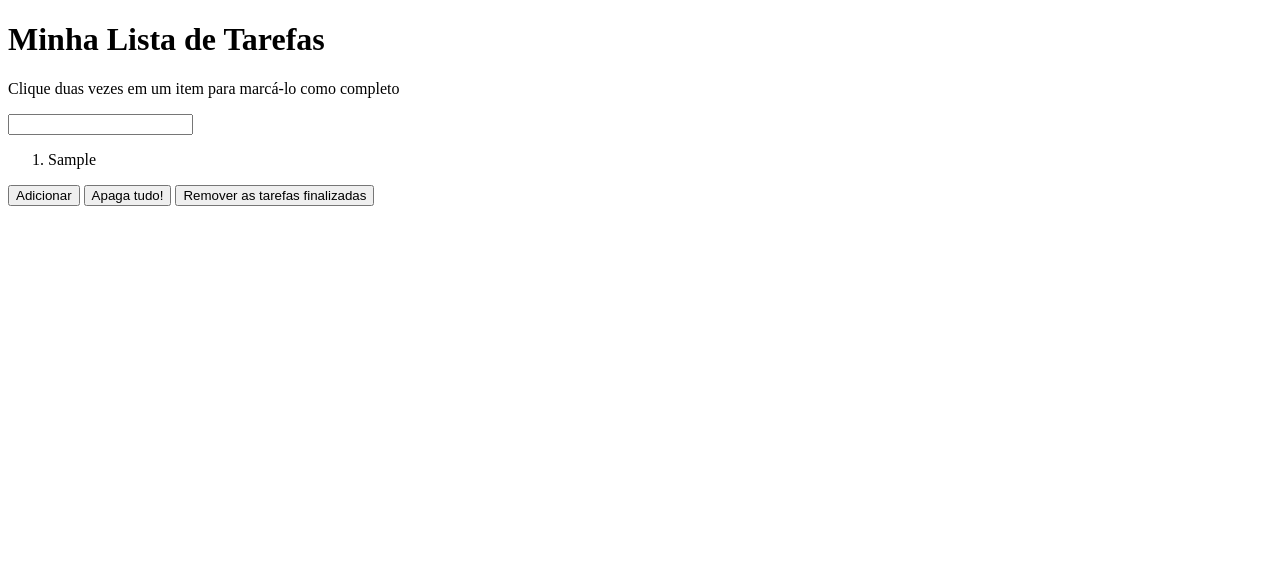
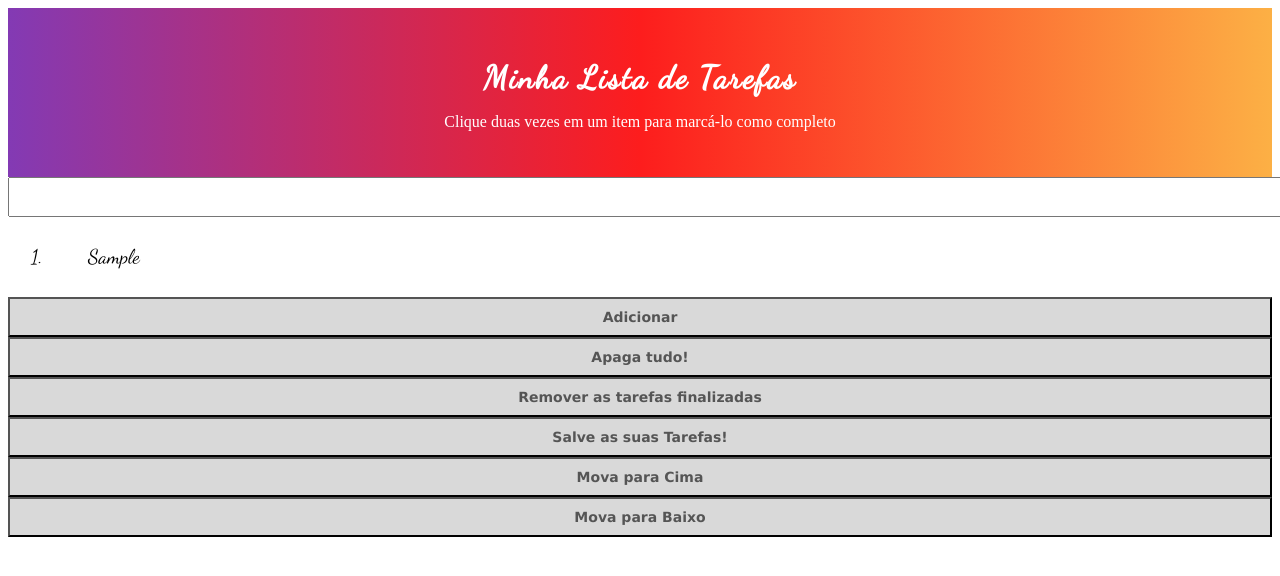
Before and after one commit to annabia95/project-todo-list, a plain HTML site: page index.html in a window 1280 px wide. Both pictures are taken after typing "Sample" into the empty fields and a click on the button "Adicionar". Drawn offline with Linux system fonts and the light colour scheme.

Commit message:
Adicionando nova pasta

```diff
--- a/index.html
+++ b/index.html
@@ -5,6 +5,9 @@
     <meta http-equiv="X-UA-Compatible" content="IE=edge">
     <meta name="viewport" content="width=device-width, initial-scale=1.0">
     <link rel="stylesheet" href="style.css">
+    <link rel="preconnect" href="https://fonts.googleapis.com">
+    <link rel="preconnect" href="https://fonts.gstatic.com" crossorigin>
+    <link href="https://fonts.googleapis.com/css2?family=Dancing+Script&display=swap" rel="stylesheet">
     <title>Minha Lista de Tarefas</title>
 </head>
 <body>
@@ -23,6 +26,9 @@
     <button type="button" id="criar-tarefa">Adicionar</button>
     <button type="button" id="apaga-tudo">Apaga tudo!</button>
     <button type="button" id="remover-finalizados">Remover as tarefas finalizadas</button>
+    <button type="button" id="salvar-tarefas">Salve as suas Tarefas!</button>
+    <button type="button" id="mover-cima">Mova para Cima</button>
+    <button type="button" id="mover-baixo">Mova para Baixo</button>
 </div>
 </main>
 <script src="script.js"></script>
--- a/script.js
+++ b/script.js
@@ -1,6 +1,7 @@
 const addInput = document.querySelector('#texto-tarefa');
 const addBtn = document.querySelector('#criar-tarefa');
 const listaOrdenada = document.querySelector('#lista-tarefas');
+const btnSaveTheList = document.querySelector('#salvar-tarefas');
 
 // Requisito 5 e 6 - Usei como referência o seguinte vídeo:https://www.youtube.com/watch?v=-BgTrpvOFFc . A monitoria misnistrada pelo Douglas também ajudou na questão de deixar o input vazio após incluir o texto. Usei uma arrow functions para refatorar o código. link: https://www.w3schools.com/js/js_arrow_function.asp
  addBtn.addEventListener ('click',() => {
@@ -12,6 +13,7 @@ const listaOrdenada = document.querySelector('#lista-tarefas');
     addInput.value = '';
     listaOrdenada.appendChild (li);
 });
+loadList ();
 
 // Requisito 7 e 8 - Função para criar a cor de fundo de cada item da lista. Tive como referência o Exercício da Agenda Tryber!
 
@@ -19,10 +21,10 @@ const listaOrdenada = document.querySelector('#lista-tarefas');
     const li = document.querySelectorAll('li');
   // Estou percorrendo toda a minha lista e adicionando como cor de fundo a cor branca!
   for (let index = 0; index < li.length; index += 1) {
-    li[index].style.backgroundColor = '';
+    li[index].style.backgroundColor = null;
   }
   // Ao clicar, mudo a minha cor de fundo para rgb(128,128,128)
-    event.target.style.backgroundColor = 'rgb(128,128,128)';
+    event.target.style.backgroundColor = 'rgb(128, 128, 128)';
   });
 
   // Requisito 9 - Usei como referência a documentação de Class List. link:https://developer.mozilla.org/pt-BR/docs/Web/API/Element/classList
@@ -54,3 +56,14 @@ btnRemoveCompleted.addEventListener('click', () => {
       liSelected[index].remove();
   }
 });
+
+// Requisito 12 - Usei como referência o exercício 5.4.
+function saveTheList () {
+  const itemList = document.querySelector ('#lista-tarefas').innerHTML;
+  localStorage.setItem('requisito 12', itemList);
+  }
+  btnSaveTheList.addEventListener('click', saveTheList);
+
+  function loadList () {
+  document.querySelector('#lista-tarefas').innerHTML = localStorage.getItem ('requisito 12');
+  }
--- a/style.css
+++ b/style.css
@@ -1,3 +1,55 @@
+header {
+    background: linear-gradient(90deg, rgba(131,58,180,1) 0%, rgba(253,29,29,1) 50%, rgba(252,176,69,1) 100%);
+    padding: 30px 40px;
+    color: white;
+    text-align: center;
+}
+
+h1 {
+    font-family: 'Dancing Script', cursive;
+    letter-spacing: 2px;
+    margin-bottom: 15px;
+}
+
+input {
+    width: 100%;
+    margin-right: 0;
+    padding: 10px;
+    border-radius: 5px solid black;
+    font-size: 14px;
+    font-family: Verdana, Geneva, Tahoma, sans-serif;
+}
+
+button {
+    width: 100%;
+    padding: 10px;
+    margin-left: 0;
+    background: #d9d9d9;
+    color: #555;
+    text-align: center;
+    font-size: 14px;
+    cursor: pointer;
+    transition: 0.3s;
+    font-family: Verdana, Geneva, Tahoma, sans-serif;
+    font-weight: bold;
+}
+
+button:hover {
+    background-color: #bbb;
+    color: white;
+}
+
+.lista {
+    cursor: pointer;
+    position: relative;
+    padding: 12px 8px 12px 40px;
+    border: #555;
+    font-size: 20px;
+    font-family: 'Dancing Script', cursive;
+
+}
 .completed {
     text-decoration: line-through solid rgb(0, 0, 0);
 };
+
+/*O estilo css foi baseado em: https://medium.com/clarusway/making-a-todo-list-with-html-css-and-javascript-154839b770b6*/
```
